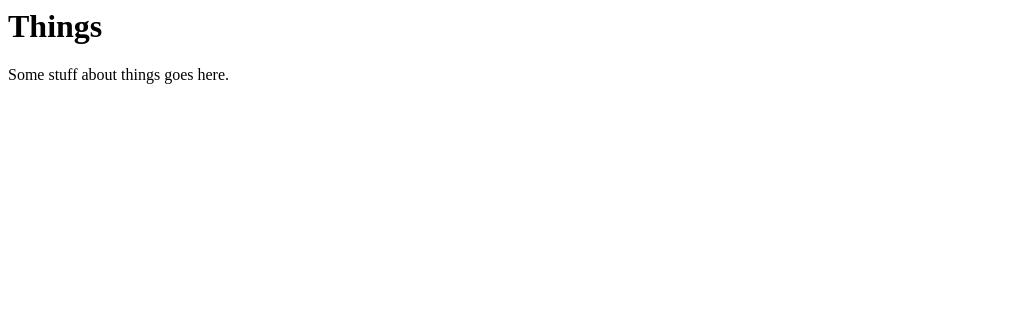
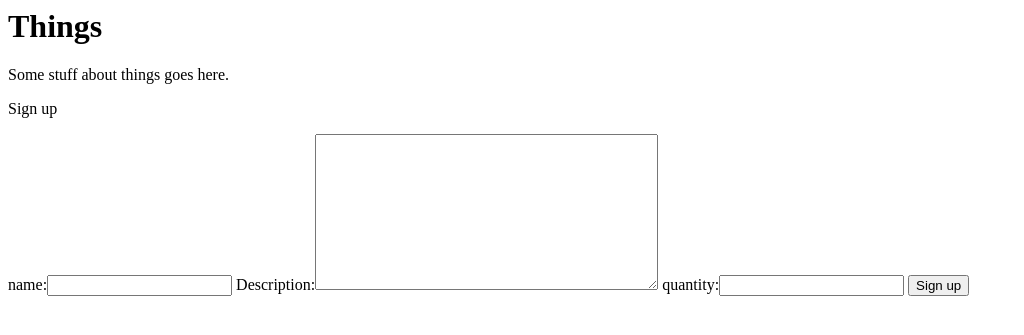
Before and after one commit to KCL-SEG/things-2-bungo7, a Django app: template things/templates/home.html in a window 1280 px wide. Shown: the top 335 px of the page, without its empty margins (0-1024 px from the left). Run offline with Django 3.2, Linux system fonts and the light colour scheme; the template is opened without the code that fills it: values that come from a table or form of the project are taken from there, others are empty.

Commit message:
update form

```diff
--- a/things/forms.py
+++ b/things/forms.py
@@ -1,3 +1,15 @@
 """Forms of the project."""
 
-# Create your forms here.
+from django.core.validators import MinValueValidator, MaxValueValidator
+from django import forms
+
+class ThingForm(forms.Form):
+
+    name = forms.CharField(label = 'name', max_length=35)
+    description = forms.CharField(widget=forms.Textarea(attrs={"maxlength":"120"}),)
+    quantity = forms.IntegerField(
+        label = 'quantity',
+        validators=[MinValueValidator(0),MaxValueValidator(50)]
+    )
+
+    #created_at = forms.DateTimeField(input_formats=['%d/%m/%Y %H:%M:%S'], widget=forms.DateTimeInput(format='%d/%m/%Y %H:%M:%S'))
--- a/things/models.py
+++ b/things/models.py
@@ -2,7 +2,7 @@ from django.core.validators import MinValueValidator, MaxValueValidator
 from django.db import models
 
 class Thing(models.Model):
-    name = models.CharField(max_length=35, unique=True)
+    name = models.CharField(max_length=35,)
     description = models.CharField(max_length=120, blank=True)
     quantity = models.IntegerField(
         validators=[MinValueValidator(0),MaxValueValidator(50)]
--- a/things/templates/home.html
+++ b/things/templates/home.html
@@ -7,5 +7,11 @@
     Things
   </h1>
   <p>Some stuff about things goes here.</p>
+  <p>Sign up</p>
+  <form action="" method = "post">
+    {% csrf_token %}
+    {{ form }}
+  <input type="submit" value="Sign up">
+  </form>
 </body>
 </html>
--- a/things/views.py
+++ b/things/views.py
@@ -1,4 +1,6 @@
 from django.shortcuts import render
+from .forms import ThingForm
 
 def home(request):
+    form = ThingForm()
     return render(request, 'home.html', {'form': form})
```
